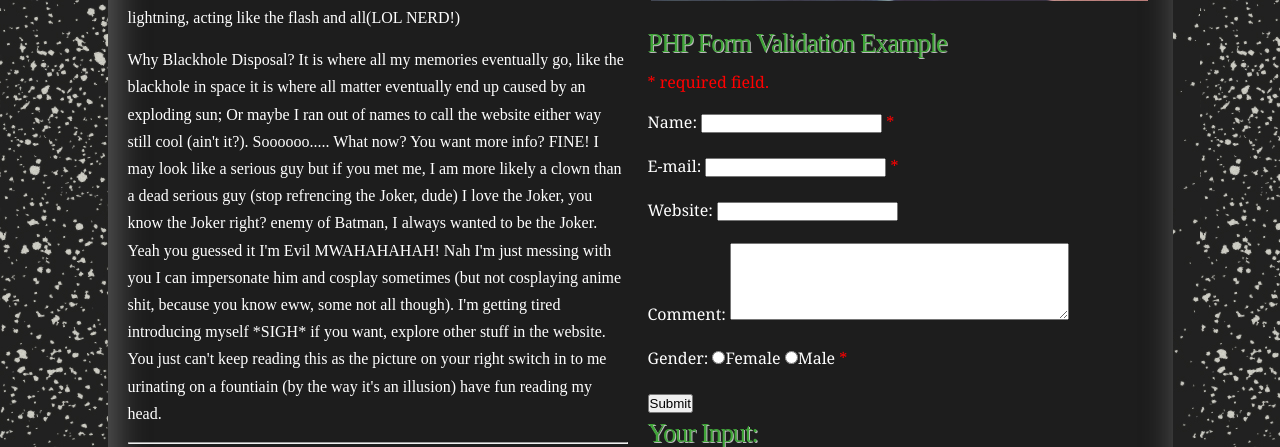
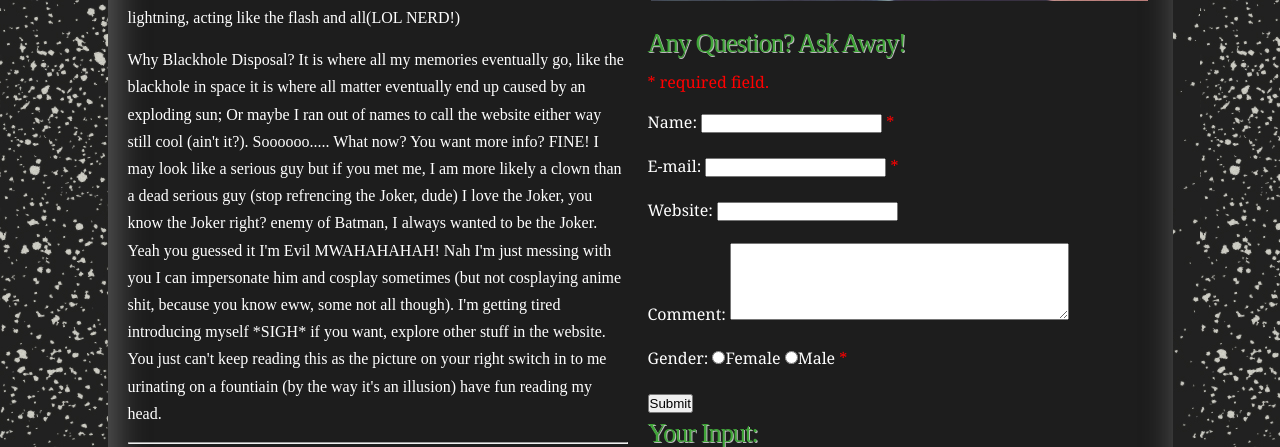
Before and after one commit to kbdahan/APC_webprog_-SS152-_test_repo_-kbdahan-student.apc.edu.ph-, a PHP site: page /myhomepage.php in a window 1280 px wide. Shown: the part 576-1023 px from the top of the page. Run offline with PHP 8.4, Linux system fonts and the light colour scheme.

Commit message:
minor edit

```diff
--- a/exercise4/myhomepage.php
+++ b/exercise4/myhomepage.php
@@ -119,7 +119,7 @@ function test_input($data) {
 }
 ?>
 
-<h2>PHP Form Validation Example</h2>
+<h2>Any Question? Ask Away!</h2>
 <p><span class="error">* required field.</span></p>
 <form method="post" action="<?php echo htmlspecialchars($_SERVER["PHP_SELF"]);?>">
   Name: <input type="text" name="name" value="<?php echo $name;?>">
```
